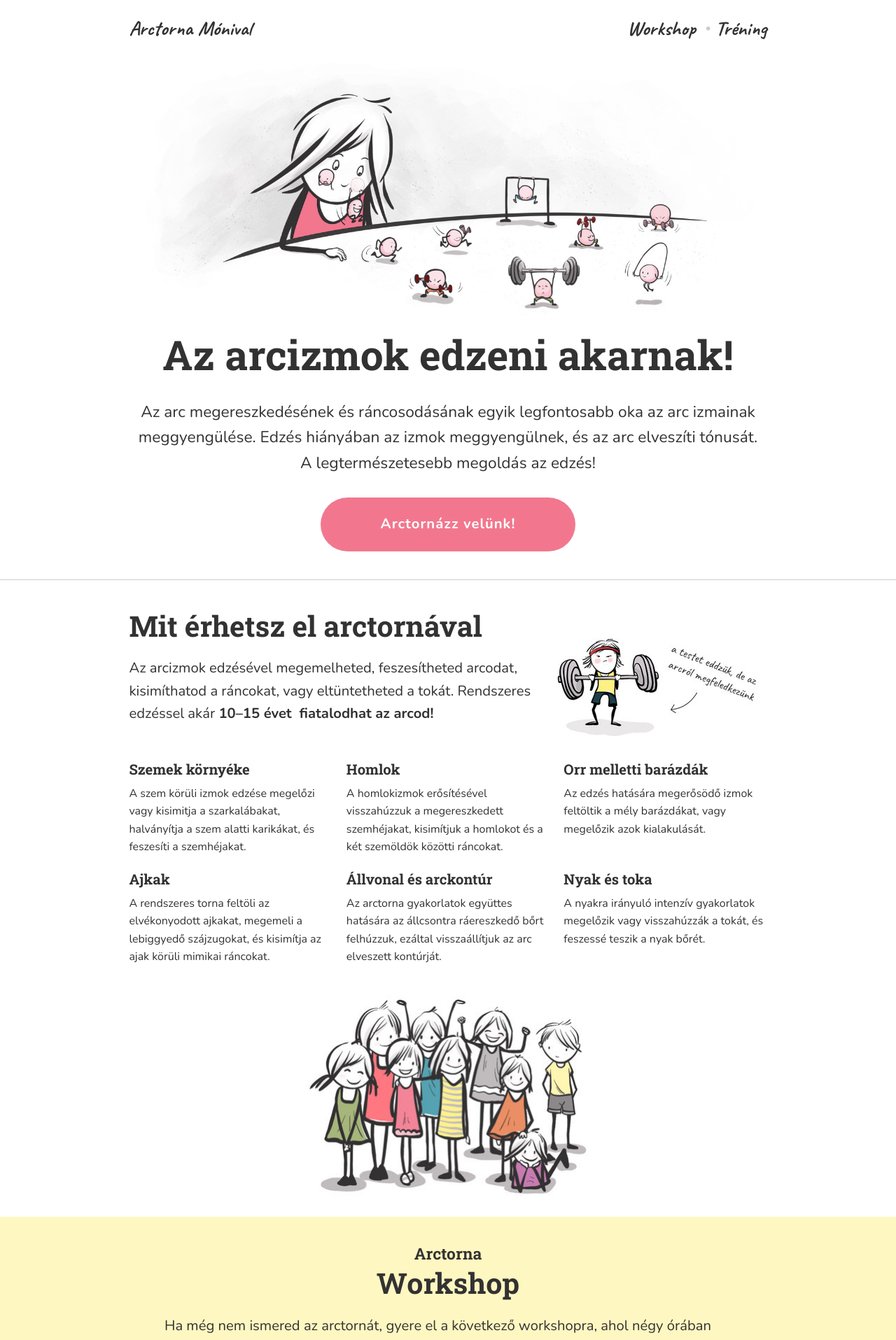
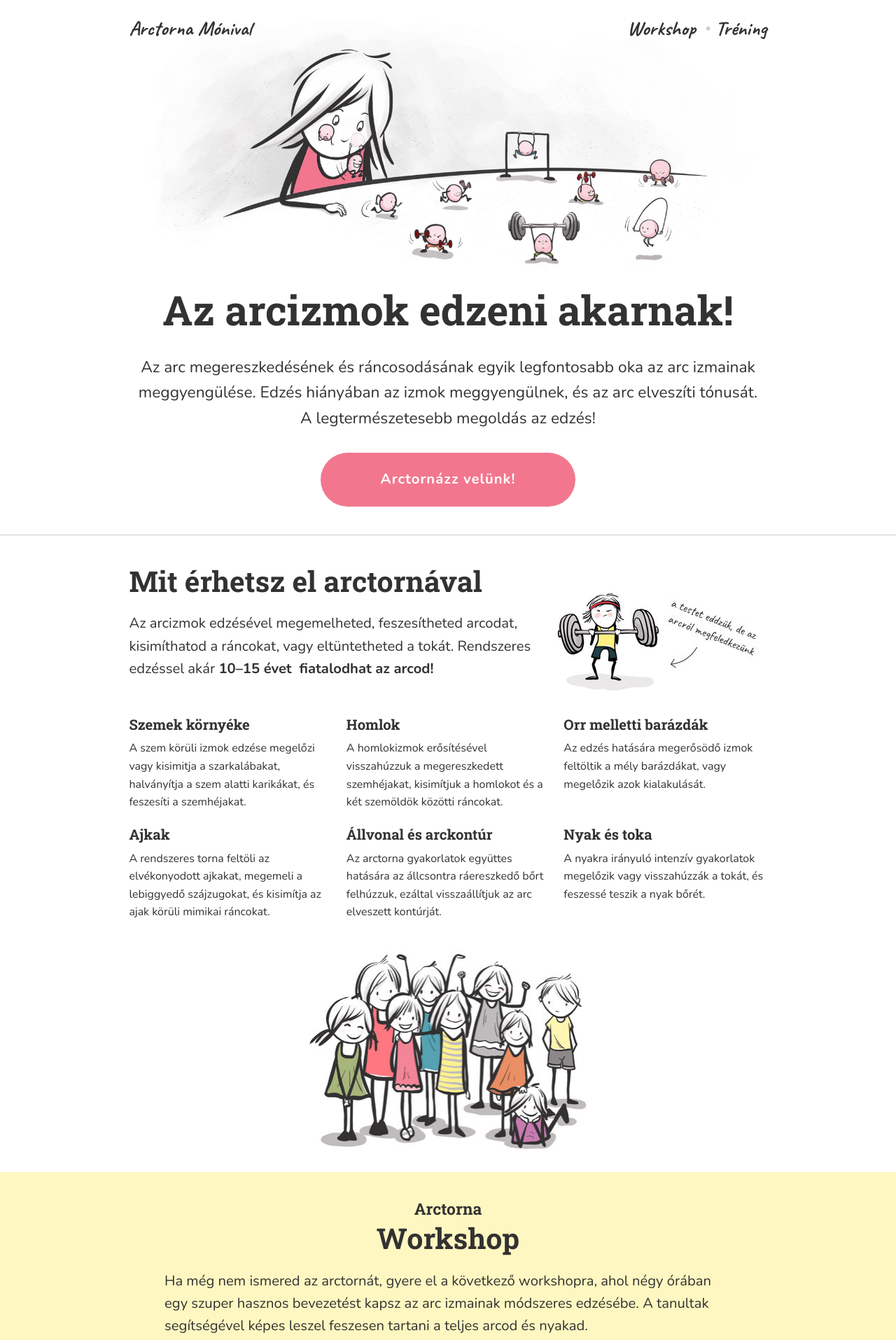
Before and after one commit to monikamudra/arctorna, a Jekyll site: the page built from index.md, in a window 1280 px wide. Shown: the top 1915 px of the page at 70% size. Built offline with Jekyll 4.4.1, drawn with Linux system fonts in a browser that asks for light colours.

Commit message:
Make main header float above content

```diff
--- a/_sass/components/_main-header.scss
+++ b/_sass/components/_main-header.scss
@@ -1,4 +1,8 @@
 .c-MainHeader {
+  position: absolute;
+  top: 0;
+  left: 0;
+  right: 0;
   padding: token("screen", "padding");
   padding-bottom: 0;
   font-family: token("font-family", "handwriting");
--- a/_sass/components/_screen.scss
+++ b/_sass/components/_screen.scss
@@ -17,9 +17,11 @@
 }
 
 .c-Screen__Section--Workshop {
+  padding-top: space-rem(5);
   background-color: token("color", "yellow");
 }
 
 .c-Screen__Section--Training {
+  padding-top: space-rem(5);
   background-color: token("color", "purple");
 }
```
